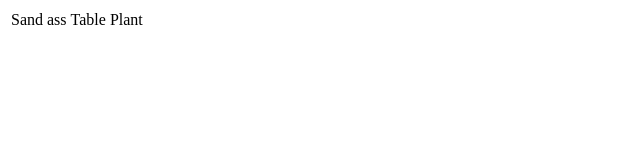
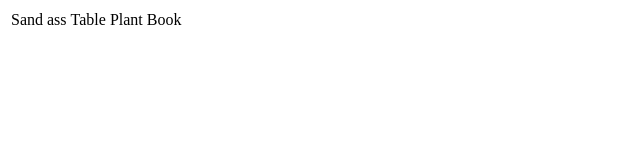
Before and after one commit to rm-ahsan/gitTest, a plain HTML site: page index.html in a window 1280 px wide. Shown: the full height of the page, 0-640 px from the left. Drawn offline with Linux system fonts and the light colour scheme.

Commit message:
edited index.html

```diff
--- a/index.html
+++ b/index.html
@@ -5,6 +5,7 @@
             <td>ass</td>
             <td>Table</td>
             <td>Plant</td>
+            <td>Book</td>
         </tr>
     </table>
 </html>
```
